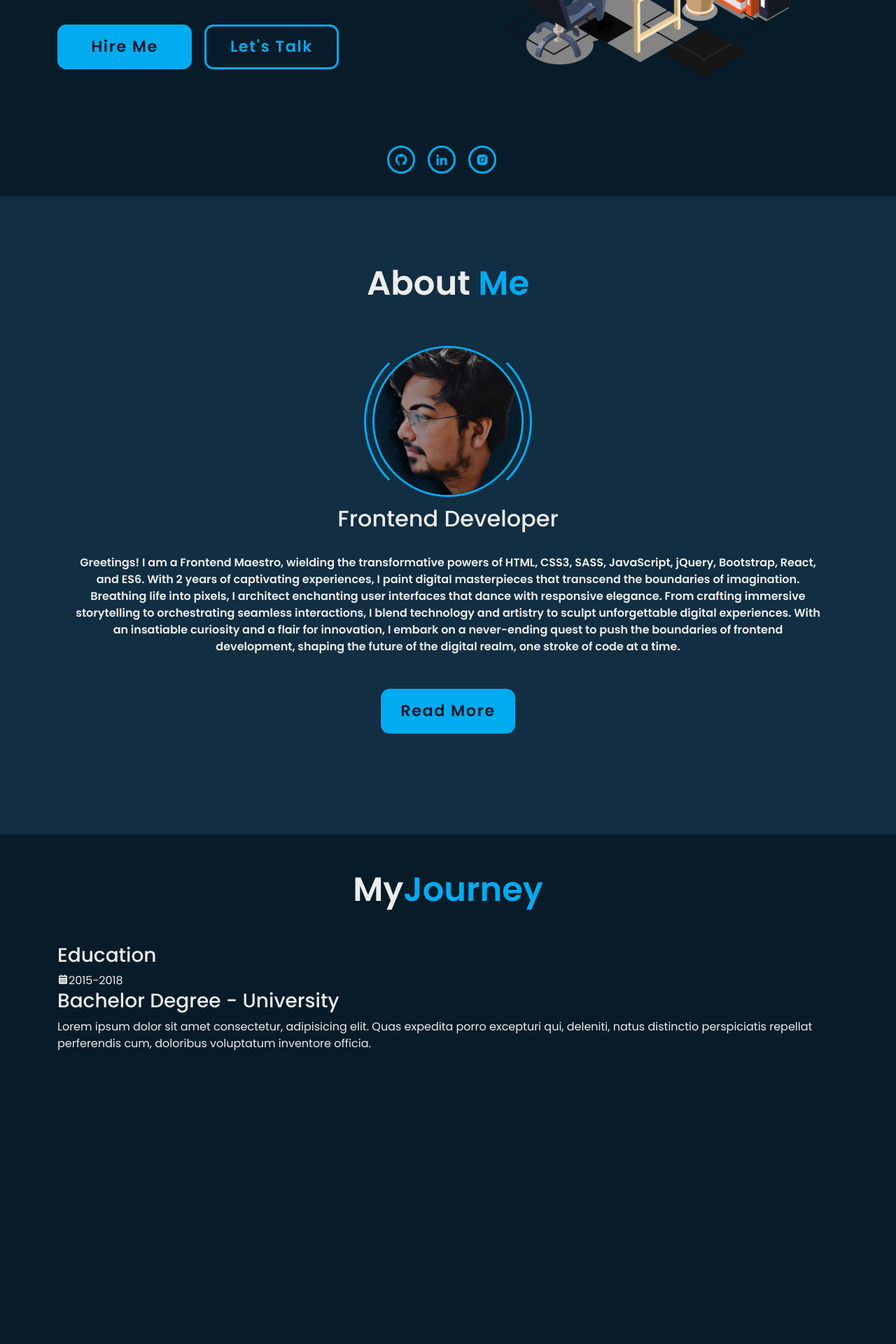
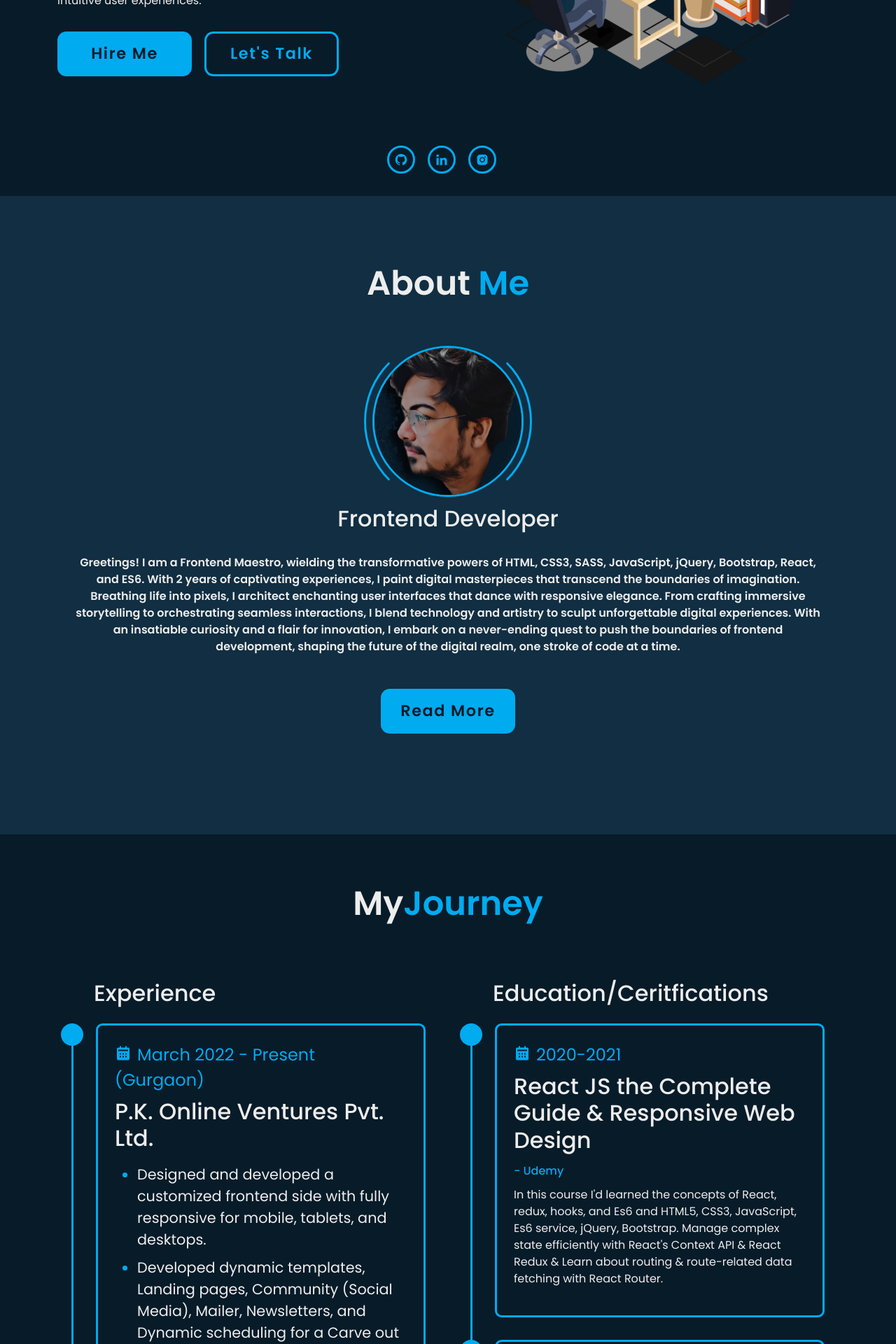
Before and after one commit to Mohit130422/javatrainingbyrahul, a PHP site: page / in a window 1280 px wide. Shown: the part 520-2440 px from the top of the page at 70% size. Before the commit the page ends 2021 px from the top, so only its background shows below. Run offline with PHP 8.4, Linux system fonts and the light colour scheme; some libraries are stand-ins or nearby versions.

Commit message:
education section complete

```diff
--- a/assets/css/style.css
+++ b/assets/css/style.css
@@ -101,7 +101,7 @@
 }
 
 section {
-  padding: 50px 0;
+  padding: 70px 0 50px;
   min-height: 100vh;
 }
 
@@ -350,4 +350,66 @@
 }
 .about .about-content .btn-box {
   justify-content: center;
+}
+
+.education {
+  display: flex;
+  justify-content: center;
+  align-items: center;
+  flex-direction: column;
+  min-height: auto;
+  margin-bottom: 5rem;
+}
+.education .education-col {
+  padding: 2rem;
+}
+.education .education-col .title {
+  font-size: 2rem;
+  margin: 0 0 1.5rem 2rem;
+}
+.education .education-col .education-box {
+  border-left: 0.2rem solid #00abf0;
+}
+.education .education-col .education-box .education-content {
+  position: relative;
+  padding-left: 2rem;
+}
+.education .education-col .education-box .education-content::before {
+  content: "";
+  position: absolute;
+  top: 0;
+  left: -1.1rem;
+  width: 2rem;
+  height: 2rem;
+  background-color: #00abf0;
+  border-radius: 50%;
+}
+.education .education-col .education-box .education-content .content {
+  position: relative;
+  padding: 1.5rem;
+  border: 0.2rem solid #00abf0;
+  border-radius: 0.6rem;
+  margin-bottom: 2rem;
+}
+.education .education-col .education-box .education-content .content .year {
+  font-size: 1.5rem;
+  color: #00abf0;
+  padding-bottom: 0.5rem;
+}
+.education .education-col .education-box .education-content .content .year i {
+  padding-right: 0.5rem;
+}
+.education .education-col .education-box .education-content .content h3 {
+  font-size: 2rem;
+}
+.education .education-col .education-box .education-content .content h3 span {
+  font-size: 1rem;
+  color: #00abf0;
+}
+.education .education-col .education-box .education-content .content li {
+  font-size: 1.3rem;
+  padding-top: 0.5rem;
+}
+.education .education-col .education-box .education-content .content li::marker {
+  color: #00abf0;
 }/*# sourceMappingURL=style.css.map */
--- a/assets/css/style.scss
+++ b/assets/css/style.scss
@@ -112,7 +112,7 @@
 }
 
 section{
-    padding: 50px 0;
+    padding: 70px 0 50px;
     min-height: 100vh;
 }
 
@@ -366,3 +366,65 @@
         }
     }
 }
+
+.education{
+    display: flex;
+    justify-content: center;
+    align-items: center;
+    flex-direction: column;
+    min-height: auto;
+    margin-bottom: 5rem;
+    .education-col{
+        padding: 2rem;
+        .title{
+            font-size: 2rem;
+            margin: 0 0 1.5rem 2rem;
+        }
+        .education-box{
+            border-left: .2rem solid $primary-color;
+            .education-content{
+                position: relative;
+                padding-left: 2rem;
+                &::before{
+                    content: '';
+                    position: absolute;
+                    top: 0;
+                    left: -1.1rem;
+                    width: 2rem;
+                    height: 2rem;
+                    background-color: $primary-color;
+                    border-radius: 50%;
+                }
+                .content{
+                    position: relative;
+                    padding: 1.5rem;
+                    border: .2rem solid $primary-color;
+                    border-radius: .6rem;
+                    margin-bottom: 2rem;
+                    .year{
+                        font-size: 1.5rem;
+                        color: $primary-color;
+                        padding-bottom: .5rem;
+                        i{
+                            padding-right: .5rem;
+                        }
+                    }
+                    h3{
+                        font-size: 2rem;
+                        span{
+                            font-size: 1rem;
+                            color: $primary-color;
+                        }
+                    }
+                    li{
+                        font-size: 1.3rem;
+                        padding-top: .5rem;
+                        &::marker{
+                            color: $primary-color;
+                        }
+                    }
+                }
+            }
+        }
+    }
+}
--- a/index.html
+++ b/index.html
@@ -79,18 +79,57 @@
         </section>
         <section class="education" id="education">
             <div class="container">
-                <div class="row">
-                    <div class="col">
                 <h2 class="heading">My<span>Journey</span></h2>
-                        <div class="education-row">
-                            <h3 class="title">Education</h3>
+                <div class="row education-row">
+                    <div class="col-md-6 col-sm-12 education-col">
+                        <h3 class="title">Experience</h3>
                         <div class="education-box">
                             <div class="education-content">
                                 <div class="content">
+                                    <div class="year"><i class='bx bxs-calendar'></i>March 2022 - Present (Gurgaon)</div>
+                                    <h3>P.K. Online Ventures Pvt. Ltd.</h3>
+                                    <ul>
+                                        <li>Designed and developed a customized frontend side with fully responsive for mobile, tablets, and desktops.</li>
+                                        <li>Developed dynamic templates, Landing pages, Community (Social Media), Mailer, Newsletters, and Dynamic scheduling for a Carve out users' wellness journey.</li>
+                                        <li>Design wireframes UI with dummy metadata for the flow of modules, then create template/pages and implement dynamic functionality.</li>
+                                    </ul>
+                                </div>
+                            </div>
+                            <div class="education-content">
+                                <div class="content">
+                                    <div class="year"><i class='bx bxs-calendar'></i>June 2021 - Feb 2022 (Remote)</div>
+                                    <h3>Creware Technologies</h3>
+                                    <ul>
+                                        <li>Developed and maintained client websites frontend, converting the template into JSX format with the responsive structure for mobile and tablet view.</li>
+                                        <li>Enhanced user experience and accomplished webpage objectives by creating site structure, navigation, page optimization, and graphics integration.</li>
+                                        <li>Developed dynamic frontend view by using API, using functional components and class base components for better functionality, and used postman for data operations.</li>
+                                    </ul>
+                                </div>
+                            </div>
+                        </div>
+                    </div>
+                    <div class="col-md-6 col-sm-12 education-col">
+                        <h3 class="title">Education/Ceritfications</h3>
+                        <div class="education-box">
+                            <div class="education-content">
+                                <div class="content">
+                                    <div class="year"><i class='bx bxs-calendar'></i>2020-2021</div>
+                                    <h3>React JS the Complete Guide & Responsive Web Design<span><br>- Udemy</span></h3>
+                                    <p>In this course I'd learned the concepts of React, redux, hooks, and Es6 and HTML5, CSS3, JavaScript, Es6 service, jQuery, Bootstrap. Manage complex state efficiently with React's Context API & React Redux & Learn about routing & route-related data fetching with React Router.</p>
+                                </div>
+                            </div>
+                            <div class="education-content">
+                                <div class="content">
+                                    <div class="year"><i class='bx bxs-calendar'></i>2018-2019</div>
+                                    <h3>O Level Diploma in Computer Application & Web designing<span><br>- National Institute of Electronics and Information Technology</span></h3>
+                                    <p>In this course I learned Four Modules i.e. Business Tool in IT Management system, Introduction of ICT, Internet Technology and Web designing (HTML. CSS, JS), and 'C' Programming for Understanding the basics of web design, including its purpose, principles, and the role it plays in creating engaging user experiences.</p>
+                                </div>
+                            </div>
+                            <div class="education-content">
+                                <div class="content">
                                     <div class="year"><i class='bx bxs-calendar'></i>2015-2018</div>
-                                        <h3>Bachelor Degree - University</h3>
-                                        <p>Lorem ipsum dolor sit amet consectetur, adipisicing elit. Quas expedita porro excepturi qui, deleniti, natus distinctio perspiciatis repellat perferendis cum, doloribus voluptatum inventore officia.</p>
-                                    </div>
+                                    <h3>Bachelor Degree <span><br>- Aligarh Muslim University</span></h3>
+                                    <p>B.A. Hons. Political Science student with a deep understanding of political systems and ideologies. Strong analytical, research, and communication skills. Seeking opportunities to apply knowledge in political discourse, policy analysis, or related fields to contribute to informed decision-making and societal progress.</p>
                                 </div>
                             </div>
                         </div>
```
Also changed, not shown: 1 other file. Lines whose indentation alone changed are shown as unchanged.
